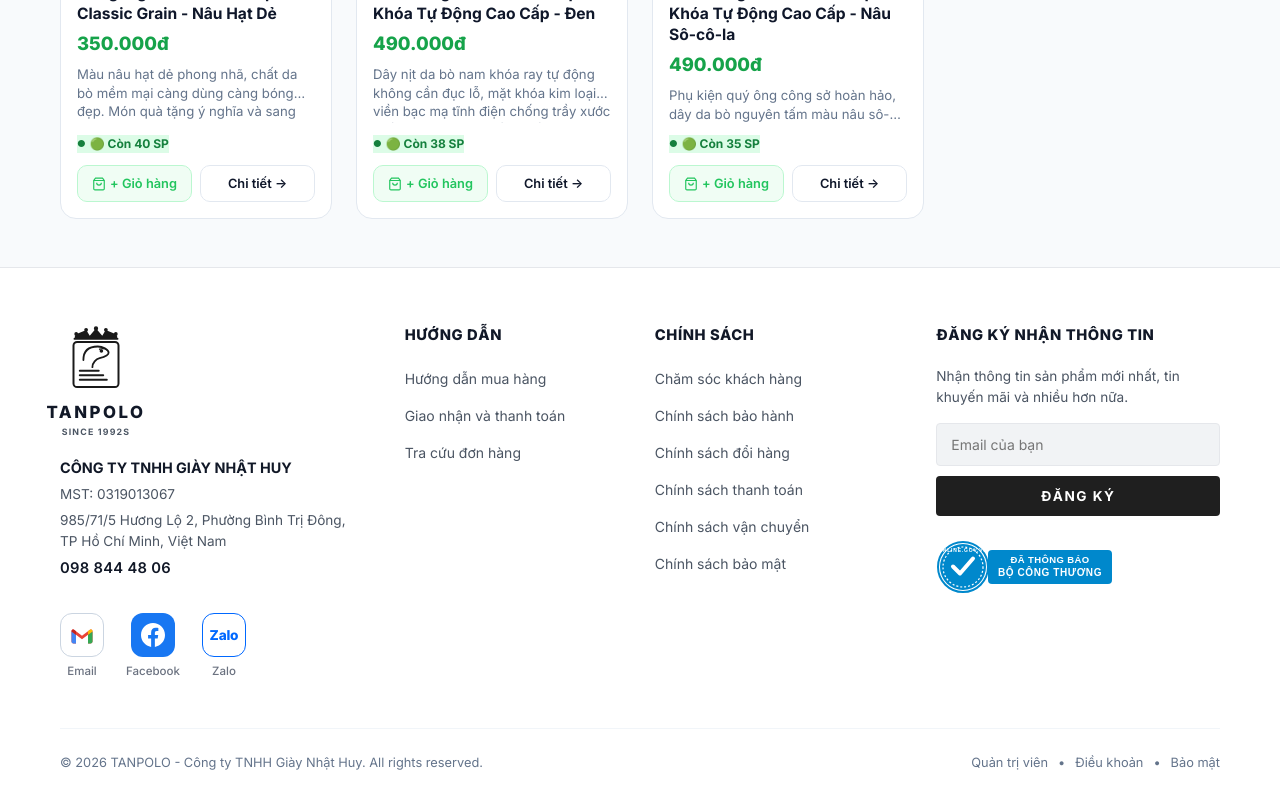
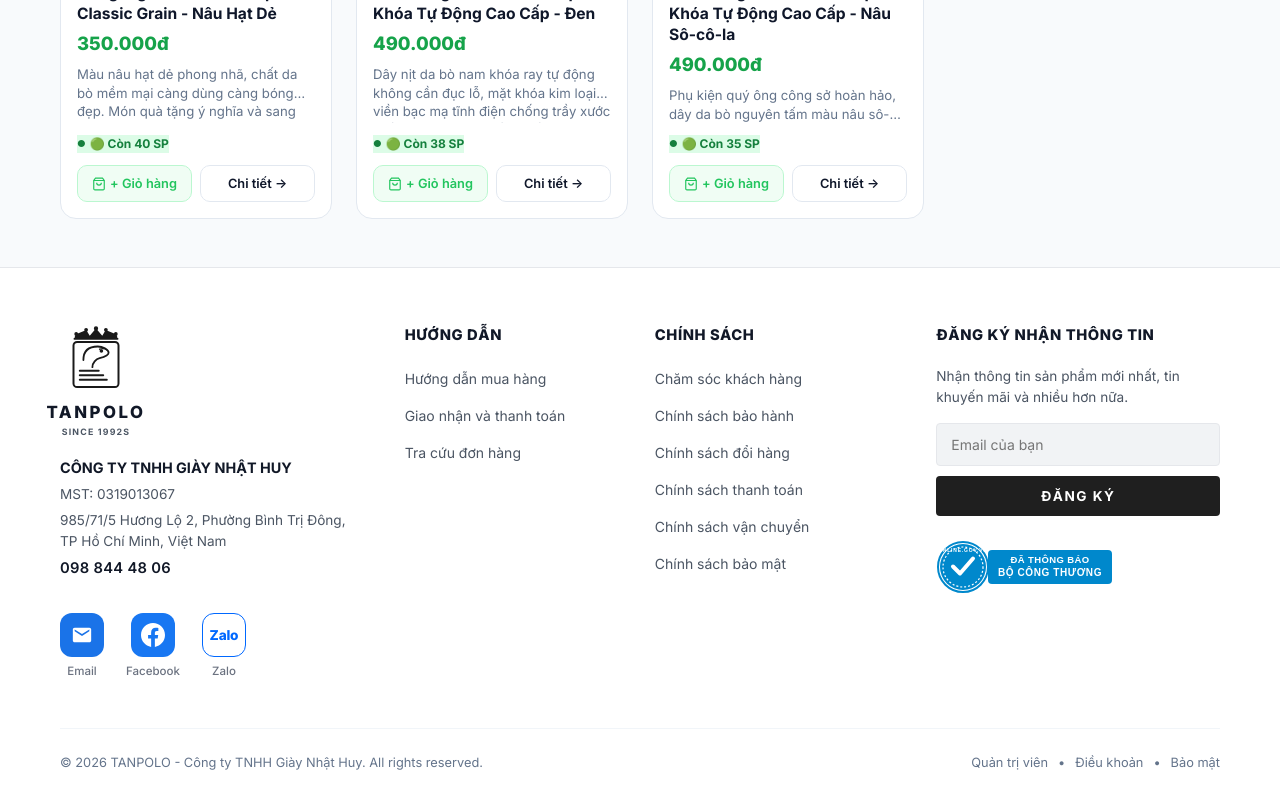
Before and after one commit to nguyentantanpolo-blip/Minishop, a Next.js app: page / in a window 1280 px wide. Shown: the part 3157-3957 px from the top of the page. Built offline with nearby package versions, Linux system fonts and the light colour scheme; no server answers; the database is empty.

Commit message:
style: đổi màu nền icon Gmail sang màu xanh và icon trắng nổi bật

```diff
--- a/src/app/globals.css
+++ b/src/app/globals.css
@@ -2651,8 +2651,7 @@
 }
 
 .social-icon-box.email-box {
-  background-color: #ffffff;
-  border: 1.5px solid #cbd5e1;
+  background-color: #1a73e8;
 }
 
 .social-icon-box.facebook-box {
--- a/src/components/Footer.tsx
+++ b/src/components/Footer.tsx
@@ -105,12 +105,8 @@
                 title="Gửi Email cho Tanpolo"
               >
                 <div className="social-icon-box email-box">
-                  <svg width="24" height="24" viewBox="0 0 48 48" fill="none" xmlns="http://www.w3.org/2000/svg">
-                    <path d="M45 16.2V37C45 39.2 43.2 41 41 41H36V23.7L24 32.7L12 23.7V41H7C4.8 41 3 39.2 3 37V16.2C3 13.6 5.9 12 8.1 13.6L24 25.5L39.9 13.6C42.1 12 45 13.6 45 16.2Z" fill="#EA4335" />
-                    <path d="M3 16.2V37C3 39.2 4.8 41 7 41H12V23.7L3 17" fill="#4285F4" />
-                    <path d="M45 16.2V37C45 39.2 43.2 41 41 41H36V23.7L45 17" fill="#34A853" />
-                    <path d="M36 10.7V23.7L45 17V16.2C45 13.6 42.1 12 39.9 13.6L36 16.5" fill="#FBBC05" />
-                    <path d="M12 10.7V23.7L3 17V16.2C3 13.6 5.9 12 8.1 13.6L12 16.5" fill="#C5221F" />
+                  <svg width="22" height="22" viewBox="0 0 24 24" fill="#ffffff" xmlns="http://www.w3.org/2000/svg">
+                    <path d="M20 4H4c-1.1 0-1.99.9-1.99 2L2 18c0 1.1.9 2 2 2h16c1.1 0 2-.9 2-2V6c0-1.1-.9-2-2-2zm0 4l-8 5-8-5V6l8 5 8-5v2z" />
                   </svg>
                 </div>
                 <span className="social-channel-label">Email</span>
```
